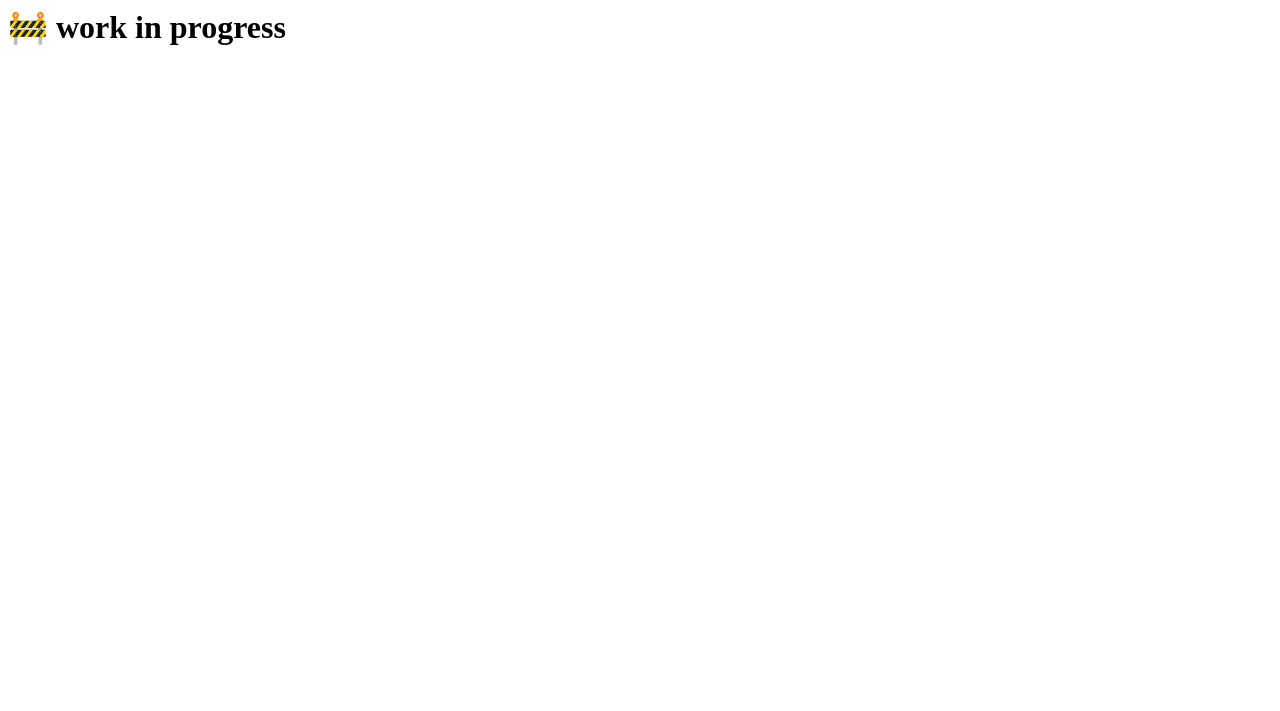
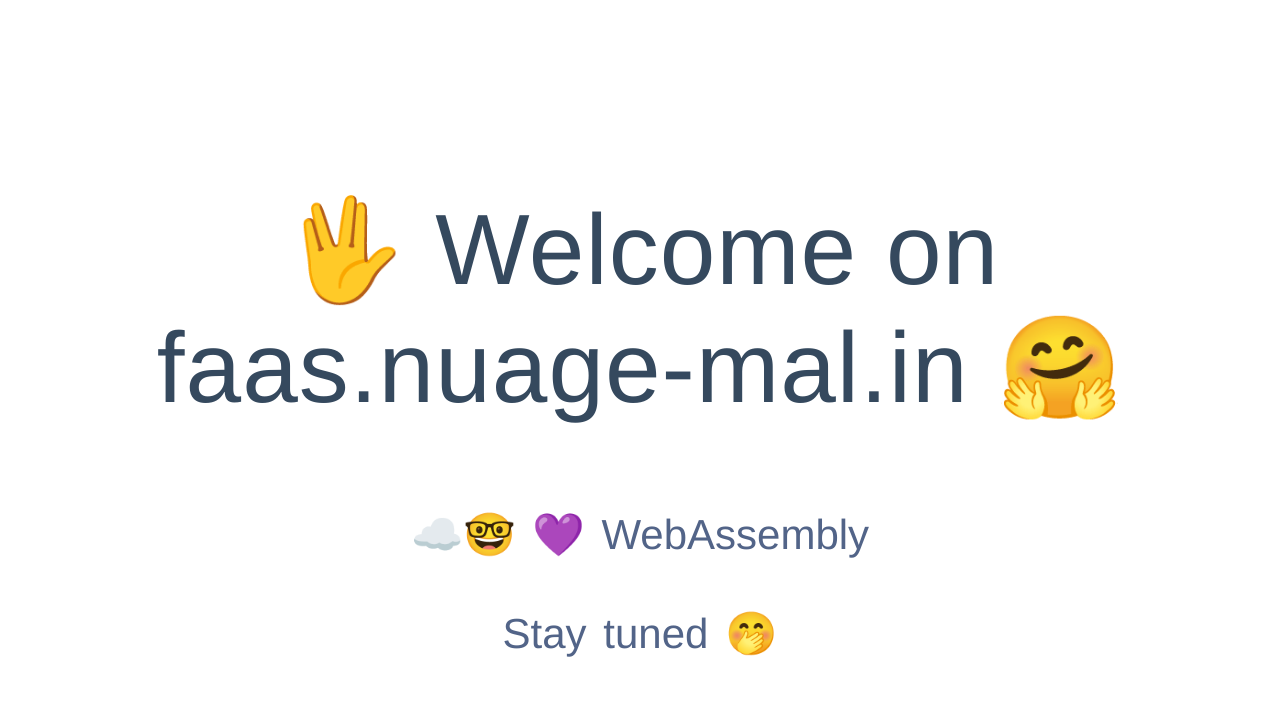
Before and after one commit to bots-garden/nuage-malin, a plain HTML site: page index.html in a window 1280 px wide. Drawn offline with Linux system fonts and the light colour scheme.

Commit message:
🎉 init

```diff
--- a/index.html
+++ b/index.html
@@ -1 +1,24 @@
-<h1>🚧 work in progress</h1>
+<html>
+  <head>
+    <meta charset="utf-8">
+    <title>🌍 Hello</title>
+      <meta name="viewport" content="width=device-width, initial-scale=1">
+      <style>
+        .container { min-height: 100vh; display: flex; justify-content: center; align-items: center; text-align: center; }
+        .title { font-family: "Source Sans Pro", "Helvetica Neue", Arial, sans-serif; display: block; font-weight: 300; font-size: 100px; color: #35495e; letter-spacing: 1px; }
+        .subtitle { font-family: "Source Sans Pro", "Helvetica Neue", Arial, sans-serif; font-weight: 300; font-size: 42px; color: #526488; word-spacing: 5px; padding-bottom: 15px; }
+        .links { padding-top: 15px; }
+      </style>
+  </head>
+
+  <body>
+    <section class="container">
+      <div>
+        <h1 class="title">🖖 Welcome on faas.nuage-mal.in 🤗</h1>
+        <h2 class="subtitle">☁️🤓 💜 WebAssembly</h2>
+        <h2 class="subtitle">Stay tuned 🤭</h2>
+      </div>
+    </section>
+  </body>
+
+</html>
```
